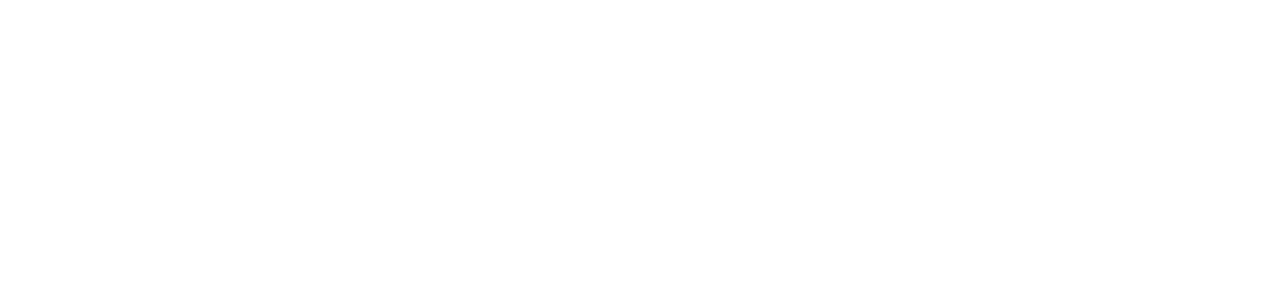
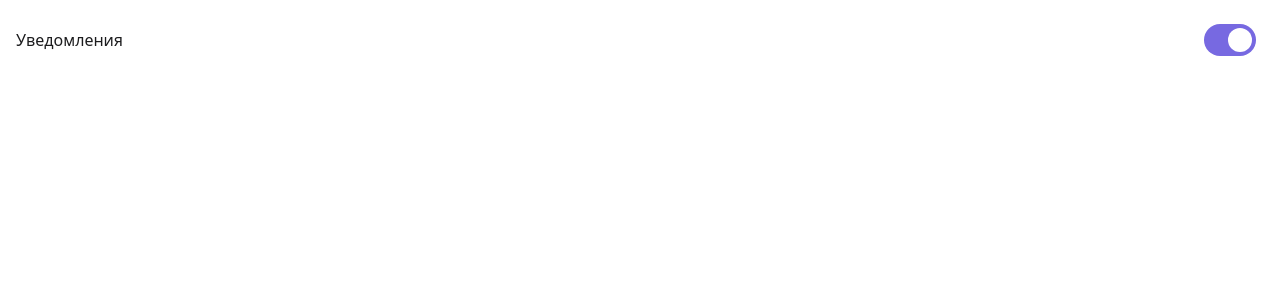
Before and after one commit to Dias-06/chat-frontend-fork, a Next.js app: page / in a window 1280 px wide. Shown: the top 300 px of the page. Built offline with nearby package versions, Linux system fonts and the light colour scheme.

Commit message:
chore: toggler widget

```diff
--- a/app/page.tsx
+++ b/app/page.tsx
@@ -1,3 +1,17 @@
+"use client";
+
+import { NotificationsToggler } from "@widgets/notificationsToggler";
+import { useState } from "react";
+
 export default function Home() {
-  return <main></main>;
+  const [active, setActive] = useState<boolean>(true);
+
+  return (
+    <main>
+      <NotificationsToggler
+        active={active}
+        onClick={() => setActive((prev) => !prev)}
+      />
+    </main>
+  );
 }
--- /dev/null
+++ b/src/widgets/notificationsToggler/index.ts
@@ -0,0 +1 @@
+export { NotificationsToggler } from "./ui";
--- /dev/null
+++ b/src/widgets/notificationsToggler/ui/NotificationsToggler.tsx
@@ -0,0 +1,17 @@
+"use client";
+
+import { TogglerIcon } from "./icons/Toggler";
+
+export const NotificationsToggler = ({
+  active = true,
+  onClick,
+}: TogglerProps) => {
+  return (
+    <div className="p-4 flex gap-2 items-center justify-between">
+      <p className="text-black leading-[1.3]">Уведомления</p>
+      <button type="button" onClick={onClick}>
+        <TogglerIcon active={active} />
+      </button>
+    </div>
+  );
+};
--- /dev/null
+++ b/src/widgets/notificationsToggler/ui/icons/Toggler.tsx
@@ -0,0 +1,27 @@
+export const TogglerIcon = ({ active }: TogglerIconProps) => {
+  return (
+    <svg
+      width="60"
+      height="48"
+      viewBox="0 0 60 48"
+      fill="none"
+      xmlns="http://www.w3.org/2000/svg"
+    >
+      <rect
+        y="8"
+        width="52"
+        height="32"
+        rx="16"
+        fill={active ? "#7769E1" : "#E4E4E4"}
+      />
+      <rect
+        x={active ? 24 : 4}
+        y="12"
+        width="24"
+        height="24"
+        rx="12"
+        fill="white"
+      />
+    </svg>
+  );
+};
--- /dev/null
+++ b/src/widgets/notificationsToggler/ui/index.ts
@@ -0,0 +1 @@
+export { NotificationsToggler } from "./NotificationsToggler";
```
Also changed, not shown: src/widgets/notificationsToggler/ui/icons/types.ts (added, +8 -0 lines).
